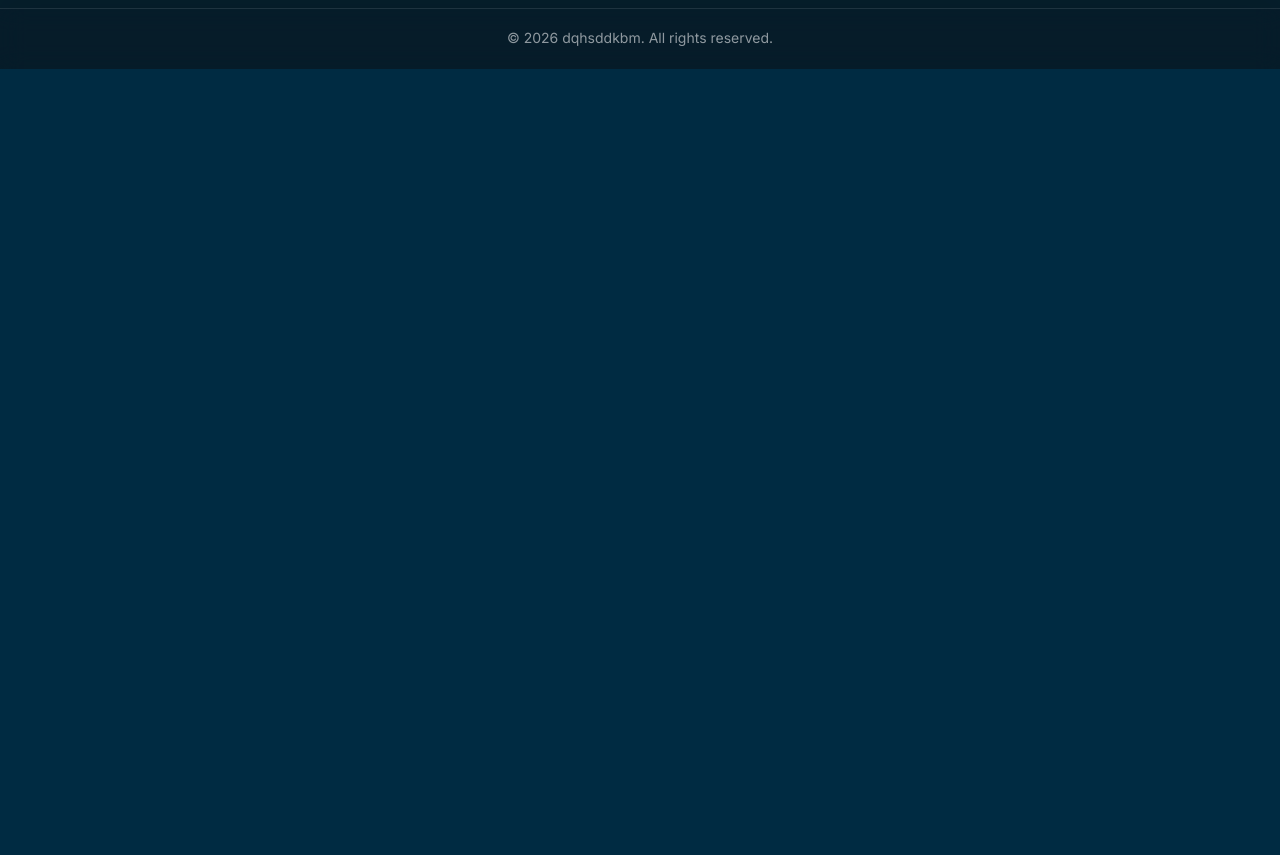
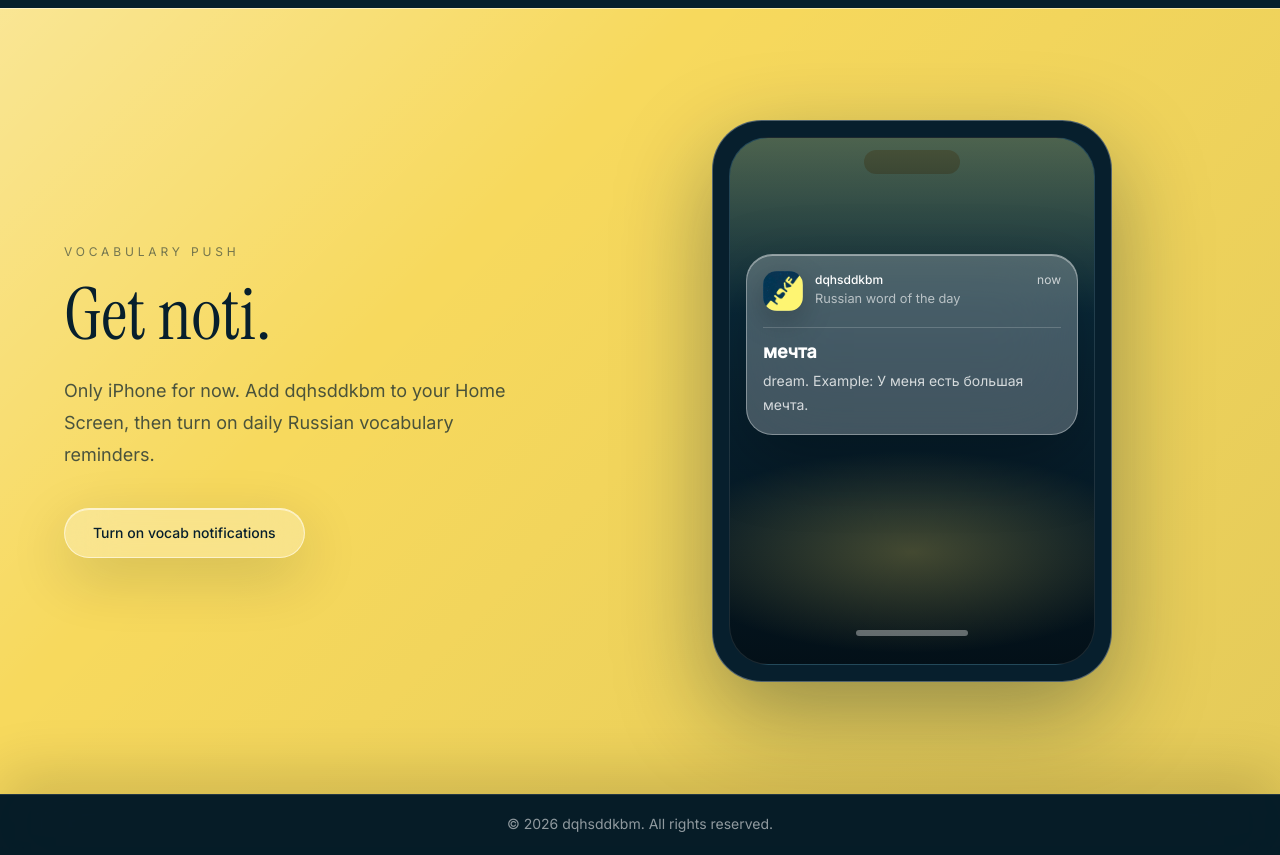
Before and after one commit to quanghuysdd2020r/dqhsddkbm-react, a React (Vite) app: page / in a window 1280 px wide. Shown: the part 1200-2055 px from the top of the page. Before the commit the page ends 1269 px from the top, so only its background shows below. Built offline with nearby package versions, Linux system fonts and the light colour scheme; no server answers.

Commit message:
Add notification section to homepage

```diff
--- /dev/null
+++ b/src/components/ScrollReveal.tsx
@@ -0,0 +1,69 @@
+import { useEffect, useRef, useState, type ReactNode } from "react";
+
+type ScrollRevealProps = {
+  children: ReactNode;
+  className?: string;
+  delay?: "none" | "short" | "medium";
+  variant?: "up" | "left" | "right" | "pop";
+};
+
+const delayClasses = {
+  none: "",
+  short: "delay-150",
+  medium: "delay-300",
+};
+
+const hiddenClasses = {
+  up: "translate-y-8 scale-100",
+  left: "-translate-x-8 translate-y-0 scale-100",
+  right: "translate-x-8 translate-y-0 scale-100",
+  pop: "translate-y-8 scale-[0.96]",
+};
+
+export default function ScrollReveal({
+  children,
+  className = "",
+  delay = "none",
+  variant = "up",
+}: ScrollRevealProps) {
+  const ref = useRef<HTMLDivElement | null>(null);
+  const [isVisible, setIsVisible] = useState(false);
+
+  useEffect(() => {
+    const element = ref.current;
+
+    if (!element) {
+      return;
+    }
+
+    const observer = new IntersectionObserver(
+      ([entry]) => {
+        if (entry.isIntersecting) {
+          setIsVisible(true);
+          observer.unobserve(entry.target);
+        }
+      },
+      {
+        threshold: 0.28,
+      },
+    );
+
+    observer.observe(element);
+
+    return () => observer.disconnect();
+  }, []);
+
+  return (
+    <div
+      className={`scroll-reveal transform-gpu transition-all duration-700 ease-out ${delayClasses[delay]} ${
+        isVisible
+          ? "translate-x-0 translate-y-0 scale-100 opacity-100"
+          : `${hiddenClasses[variant]} opacity-0`
+      } ${className}`}
+      data-visible={isVisible}
+      ref={ref}
+    >
+      {children}
+    </div>
+  );
+}
--- a/src/index.css
+++ b/src/index.css
@@ -87,6 +87,33 @@ body {
   }
 }
 
+@keyframes notification-pop {
+  0% {
+    opacity: 0;
+    transform: translateY(-26px) scale(0.94);
+  }
+
+  62% {
+    opacity: 1;
+    transform: translateY(6px) scale(1.015);
+  }
+
+  100% {
+    opacity: 1;
+    transform: translateY(0) scale(1);
+  }
+}
+
+.notification-pop {
+  opacity: 0;
+  transform: translateY(-26px) scale(0.94);
+  transform-origin: top center;
+}
+
+.scroll-reveal[data-visible="true"] .notification-pop {
+  animation: notification-pop 0.78s cubic-bezier(0.18, 0.9, 0.22, 1) 0.18s both;
+}
+
 ::-webkit-scrollbar {
   width: 8px;
 }
--- a/src/pages/HomePage.tsx
+++ b/src/pages/HomePage.tsx
@@ -1,7 +1,27 @@
+import { useState } from "react";
 import Navbar from "../components/Navbar";
+import ScrollReveal from "../components/ScrollReveal";
+import { requestVocabularyNotifications } from "../lib/oneSignal";
 import { Link } from "react-router-dom";
 
 export default function Home() {
+  const [notificationStatus, setNotificationStatus] = useState<string | null>(null);
+  const [isNotificationRequesting, setIsNotificationRequesting] = useState(false);
+
+  async function enableNotifications() {
+    setIsNotificationRequesting(true);
+    setNotificationStatus(null);
+
+    try {
+      const result = await requestVocabularyNotifications();
+      setNotificationStatus(result.message);
+    } catch {
+      setNotificationStatus("Could not enable notifications right now.");
+    } finally {
+      setIsNotificationRequesting(false);
+    }
+  }
+
   return (
     <div className="relative min-h-screen overflow-x-hidden bg-[#071f2d] text-white">
       <Navbar />
@@ -53,6 +73,7 @@ export default function Home() {
 
       <section className="relative z-10 bg-[#071f2d]/95 py-24 sm:py-28">
         <div className="mx-auto max-w-6xl px-6 text-center sm:px-8">
+          <ScrollReveal>
             <p className="mb-5 text-xs uppercase tracking-[0.32em] text-white/45">
               Let's study
             </p>
@@ -68,10 +89,90 @@ export default function Home() {
               students can learn, discover resources, read blogs and shop useful
               study materials.
             </p>
+          </ScrollReveal>
         </div>
       </section>
 
-      <footer className="relative z-10 border-t border-white/10 bg-[#061a25]/38 px-6 py-5 text-center text-sm text-white/55 shadow-[0_-12px_40px_rgba(0,0,0,0.1)] backdrop-blur-md">
+      <section className="relative z-10 overflow-hidden bg-[#f7d95d] px-6 py-24 text-[#071f2d] sm:py-28">
+        <div className="absolute inset-0 bg-[linear-gradient(135deg,rgba(255,255,255,0.34),rgba(255,255,255,0)_34%,rgba(7,31,45,0.08)_100%)]" />
+        <div className="absolute inset-x-0 top-0 h-px bg-white/45" />
+
+        <div className="relative mx-auto grid max-w-6xl gap-12 lg:grid-cols-[0.9fr_1.1fr] lg:items-center">
+          <ScrollReveal className="max-w-xl" variant="left">
+            <p className="mb-5 text-xs uppercase tracking-[0.32em] text-[#071f2d]/55">
+              Vocabulary push
+            </p>
+            <h2
+              style={{ fontFamily: "'Instrument Serif', serif" }}
+              className="mb-6 text-5xl leading-none sm:text-6xl md:text-7xl"
+            >
+              Get noti.
+            </h2>
+
+            <p className="max-w-md text-base leading-8 text-[#071f2d]/72 sm:text-lg">
+              Only iPhone for now. Add dqhsddkbm to your Home Screen, then turn
+              on daily Russian vocabulary reminders.
+            </p>
+
+            <button
+              className="mt-9 rounded-full border border-white/55 bg-white/28 px-7 py-3.5 text-sm font-medium text-[#071f2d] shadow-[inset_0_1px_0_rgba(255,255,255,0.55),0_18px_60px_rgba(7,31,45,0.16)] backdrop-blur-xl transition hover:-translate-y-0.5 hover:bg-white/36 disabled:cursor-wait disabled:opacity-70"
+              disabled={isNotificationRequesting}
+              onClick={enableNotifications}
+              type="button"
+            >
+              {isNotificationRequesting
+                ? "Enabling..."
+                : "Turn on vocab notifications"}
+            </button>
+
+            {notificationStatus ? (
+              <p className="mt-4 text-sm text-[#071f2d]/62">{notificationStatus}</p>
+            ) : null}
+          </ScrollReveal>
+
+          <ScrollReveal delay="short" variant="pop">
+            <div className="mx-auto w-full max-w-[23rem] rounded-[3.1rem] border border-white/30 bg-[#071f2d] p-3 shadow-[0_34px_95px_rgba(7,31,45,0.38)] sm:max-w-[25rem] sm:p-4">
+              <div className="relative min-h-[33rem] overflow-hidden rounded-[2.45rem] border border-white/10 bg-[linear-gradient(180deg,#0b3548_0%,#071f2d_55%,#031018_100%)] px-4 pt-3">
+                <div className="mx-auto h-6 w-24 rounded-full bg-black/42" />
+                <div className="absolute inset-x-0 top-0 h-44 bg-[linear-gradient(180deg,rgba(247,217,93,0.28),rgba(247,217,93,0))]" />
+                <div className="absolute bottom-0 left-1/2 h-56 w-[150%] -translate-x-1/2 bg-[radial-gradient(ellipse_at_center,rgba(247,217,93,0.26),rgba(247,217,93,0)_64%)]" />
+
+                <div className="relative mt-20">
+                  <div className="notification-pop rounded-[1.65rem] border border-white/35 bg-white/24 p-4 text-white shadow-[inset_0_1px_0_rgba(255,255,255,0.42),0_24px_70px_rgba(0,0,0,0.28)] backdrop-blur-2xl">
+                    <div className="flex items-center gap-3">
+                      <img
+                        alt="dqhsddkbm app icon"
+                        className="h-10 w-10 rounded-[14px] shadow-[0_10px_30px_rgba(0,0,0,0.22)]"
+                        src="/app-icon-v2-192.png"
+                      />
+                      <div className="min-w-0 flex-1">
+                        <div className="flex items-center justify-between gap-3 text-xs text-white/72">
+                          <span className="font-medium text-white">dqhsddkbm</span>
+                          <span>now</span>
+                        </div>
+                        <p className="mt-0.5 text-[0.8rem] text-white/62">
+                          Russian word of the day
+                        </p>
+                      </div>
+                    </div>
+
+                    <div className="mt-4 border-t border-white/18 pt-4">
+                      <p className="text-lg font-semibold leading-none">мечта</p>
+                      <p className="mt-2 text-sm leading-6 text-white/78">
+                        dream. Example: У меня есть большая мечта.
+                      </p>
+                    </div>
+                  </div>
+                </div>
+
+                <div className="absolute bottom-7 left-1/2 h-1.5 w-28 -translate-x-1/2 rounded-full bg-white/36" />
+              </div>
+            </div>
+          </ScrollReveal>
+        </div>
+      </section>
+
+      <footer className="relative z-10 border-t border-white/12 bg-[#061a25]/58 px-6 py-5 text-center text-sm text-white/55 shadow-[0_-18px_60px_rgba(0,0,0,0.16)] backdrop-blur-2xl">
         <div className="mx-auto flex max-w-7xl items-center justify-center">
           <span>&copy; 2026 dqhsddkbm. All rights reserved.</span>
         </div>
```
Lines whose indentation alone changed are shown as unchanged.
